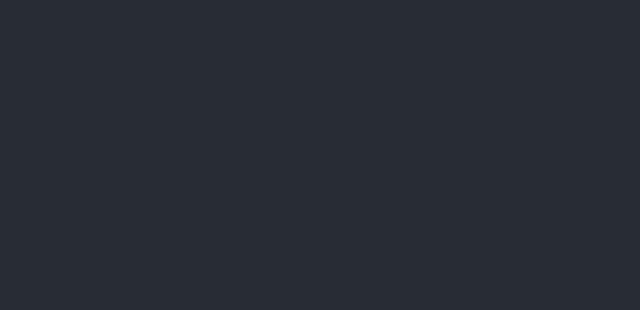
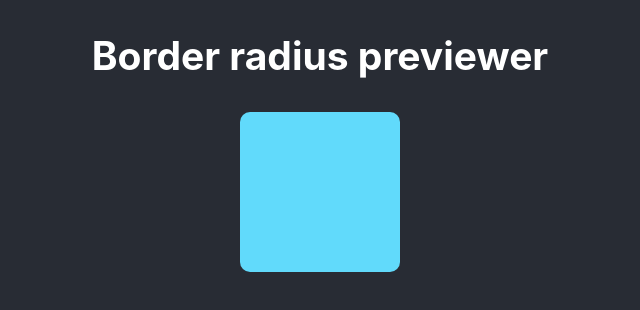
Before and after one commit to Vinny021/border-radius-previewer, a React (Create React App) app: page / in a window 1280 px wide. Shown: the top 310 px of the page, without its empty margins (320-960 px from the left). Built offline with nearby package versions, Linux system fonts and the light colour scheme.

Commit message:
Adicionado caixa com borderRadius

```diff
--- a/src/App.css
+++ b/src/App.css
@@ -1,4 +1,6 @@
 .App {
+  background-color: #282c34;
+  color: white;
   text-align: center;
 }
 
@@ -14,14 +16,11 @@
 }
 
 .App-header {
-  background-color: #282c34;
   min-height: 100vh;
   display: flex;
   flex-direction: column;
   align-items: center;
-  justify-content: center;
   font-size: calc(10px + 2vmin);
-  color: white;
 }
 
 .App-link {
--- a/src/App.jsx
+++ b/src/App.jsx
@@ -1,9 +1,12 @@
 import './App.css';
+import BoxPreviewer from './components/BoxPreviewer/BoxPreviewerComponent';
 
 function App() {
   return (
     <div className="App">
       <header className="App-header">
+        <h2>Border radius previewer</h2>
+        <BoxPreviewer/>
       </header>
     </div>
   );
--- /dev/null
+++ b/src/components/BoxPreviewer/BoxPreviewer.css
@@ -0,0 +1,5 @@
+.Box {
+    min-height: 10rem;
+    min-width: 10rem;
+    background-color: #61dafb;
+}
--- /dev/null
+++ b/src/components/BoxPreviewer/BoxPreviewerComponent.jsx
@@ -0,0 +1,18 @@
+import { useState } from 'react';
+import './BoxPreviewer.css'
+
+function BoxPreviewer(){
+    const [topLeft, setTopLeft] = useState(10);
+    const [topRight, setTopRight] = useState(10);
+    const [bottomLeft, setBottomLeft] = useState(10);
+    const [bottomRight, setBottomRight] = useState(10);
+
+    return(
+        <div className="Box"
+            style={{
+                borderRadius: `${topLeft}px ${topRight}px ${bottomLeft}px ${bottomRight}px`
+            }}/>
+    );
+}
+
+export default BoxPreviewer;
```
